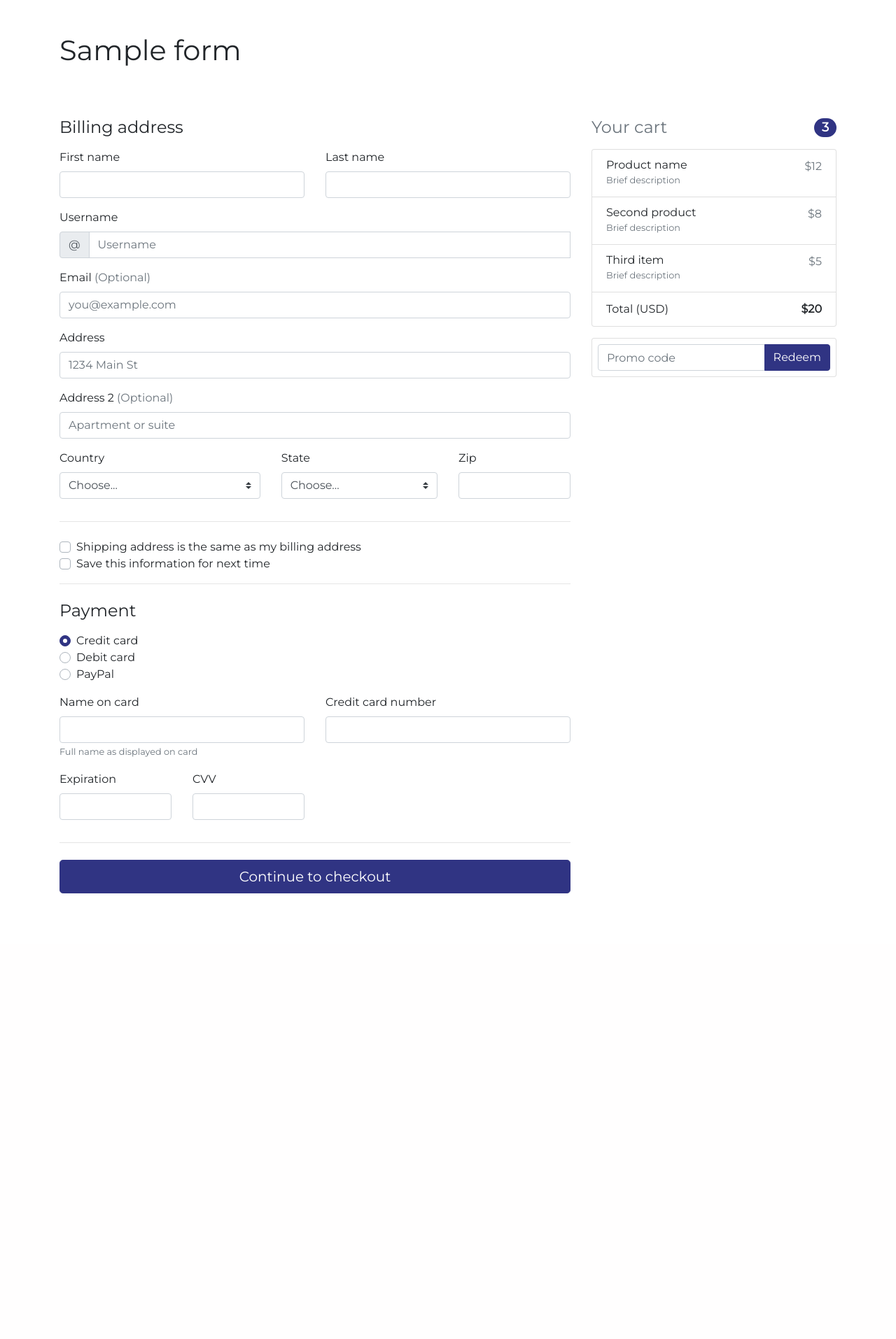
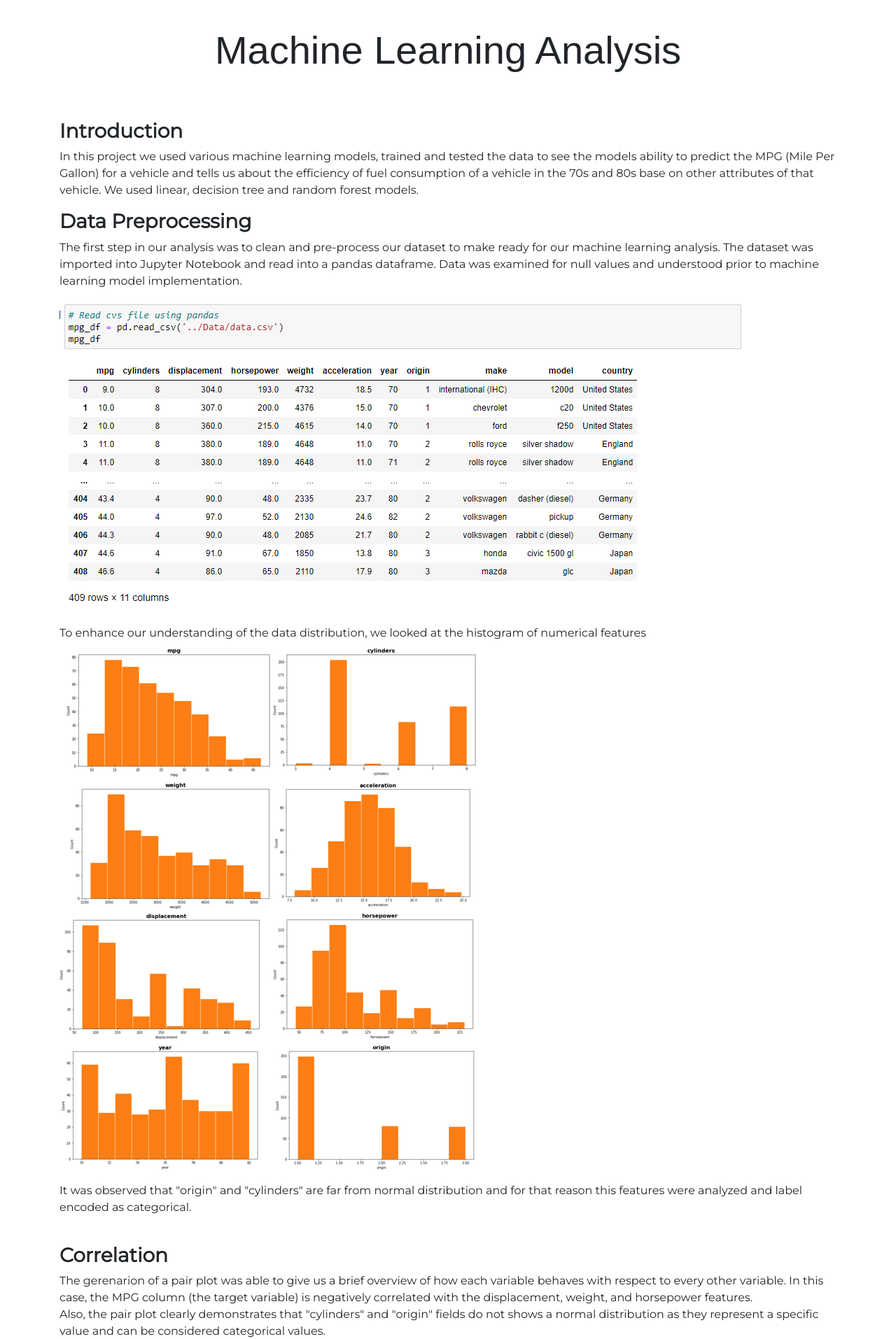
Before and after one commit to jessicapardo/Vintage-Cars-MPG, a Flask app: page /play in a window 1280 px wide. Shown: the part 72-1986 px from the top of the page at 70% size. Before the commit the page ends 1349 px from the top, so only its background shows below. Run offline with Flask 2, Linux system fonts and the light colour scheme; some libraries are stand-ins or nearby versions; some web fonts are replaced.

Commit message:
html update

```diff
--- a/templates/ML.html
+++ b/templates/ML.html
@@ -34,7 +34,7 @@
         </button>
         <div class="collapse navbar-collapse" id="navbarNavAltMarkup">
           <div class="navbar-nav">
-            <a href="/index" class="pl-md-0 p-3 text-white">Garage</a>
+            <a href="/index" class="pl-md-0 p-3 text-white">Front Page</a>
             <a href="/viz" class="p-3 text-decoration-none text-white">Visualizations</a>
             <a href="/ML" class="p-3 text-decoration-none text-white">Machine Learning</a>
             <a href="/play" class="p-3 text-decoration-none text-white">The Mechanics</a>
--- a/templates/play.html
+++ b/templates/play.html
@@ -1,12 +1,14 @@
 <!DOCTYPE html>
 <html lang="en">
+
 <head>
   <!-- Required meta tags -->
   <meta charset="utf-8">
   <meta name="viewport" content="width=device-width, initial-scale=1, shrink-to-fit=no">
-    <title>Play with the Data!</title>
+  <title>Machine Learning Analysis</title>
 
-    <link rel="stylesheet" href="https://use.fontawesome.com/releases/v5.6.3/css/all.css" integrity="sha384-UHRtZLI+pbxtHCWp1t77Bi1L4ZtiqrqD80Kn4Z8NTSRyMA2Fd33n5dQ8lWUE00s/" crossorigin="anonymous">
+  <link rel="stylesheet" href="https://use.fontawesome.com/releases/v5.6.3/css/all.css"
+    integrity="sha384-UHRtZLI+pbxtHCWp1t77Bi1L4ZtiqrqD80Kn4Z8NTSRyMA2Fd33n5dQ8lWUE00s/" crossorigin="anonymous">
 
   <link rel="stylesheet" href="../static/assets/css/bootstrap4-retro.min.css">
   <!-- JQuery -->
@@ -16,12 +18,14 @@
 
 
 </head>
+
 <body>
 
   <div class="bg-danger navbar-dark text-white">
     <div class="container">
       <nav class="navbar px-0 navbar-expand-lg navbar-dark">
-        <button class="navbar-toggler" type="button" data-toggle="collapse" data-target="#navbarNavAltMarkup" aria-controls="navbarNavAltMarkup" aria-expanded="false" aria-label="Toggle navigation">
+        <button class="navbar-toggler" type="button" data-toggle="collapse" data-target="#navbarNavAltMarkup"
+          aria-controls="navbarNavAltMarkup" aria-expanded="false" aria-label="Toggle navigation">
           <span class="navbar-toggler-icon"></span>
         </button>
         <div class="collapse navbar-collapse" id="navbarNavAltMarkup">
@@ -39,213 +43,107 @@
     </div>
   </div>
 
-
-
-<div class="container py-5 mb5">
-
-  <h1 class="mb-5">Sample form</h1>
-
-  <div class="row py-4">
-    <div class="col-md-4 order-md-2 mb-4">
-      <h4 class="d-flex justify-content-between align-items-center mb-3">
-        <span class="text-muted">Your cart</span>
-        <span class="badge badge-primary badge-pill">3</span>
-      </h4>
-      <ul class="list-group mb-3">
-        <li class="list-group-item d-flex justify-content-between lh-condensed">
-          <div>
-            <h6 class="my-0">Product name</h6>
-            <small class="text-muted">Brief description</small>
-          </div>
-          <span class="text-muted">$12</span>
-        </li>
-        <li class="list-group-item d-flex justify-content-between lh-condensed">
-          <div>
-            <h6 class="my-0">Second product</h6>
-            <small class="text-muted">Brief description</small>
-          </div>
-          <span class="text-muted">$8</span>
-        </li>
-        <li class="list-group-item d-flex justify-content-between lh-condensed">
-          <div>
-            <h6 class="my-0">Third item</h6>
-            <small class="text-muted">Brief description</small>
-          </div>
-          <span class="text-muted">$5</span>
-        </li>
-        <li class="list-group-item d-flex justify-content-between">
-          <span>Total (USD)</span>
-          <strong>$20</strong>
-        </li>
-      </ul>
-
-      <form class="card p-2">
-        <div class="input-group">
-          <input type="text" class="form-control" placeholder="Promo code">
-          <div class="input-group-append">
-            <button type="submit" class="btn btn-primary">Redeem</button>
+  <div class="row text-center" style="margin-top:3%">
+    <div class="col-md-12">
+      <h1 class="display-4">Machine Learning Analysis</h1>
     </div>
   </div>
-      </form>
+
+  <div class="container">
+    <div class="row">
+      <div class="col-lg-12 col-md-12" style="margin-top:5%">
+        <div class="box" style="padding-bottom: 20px;">
+          <h3 class="title"><b>Introduction</b></h3>
+          <p> In this project we used various machine learning models, trained and tested the data to see the models
+            ability to predict the MPG (Mile Per Gallon) for a vehicle and tells us about the efficiency of fuel
+            consumption of a vehicle in the 70s and 80s base on other attributes of that vehicle. We used linear,
+            decision tree and random forest models.
+          </p>
+          <h3 class="title"><b>Data Preprocessing</b></h3>
+          <p>
+            The first step in our analysis was to clean and pre-process our dataset to make ready for our machine
+            learning analysis. The dataset was imported into Jupyter Notebook and read into a pandas dataframe. Data was
+            examined for null values and understood prior to machine learning model implementation.
+          </p>
+          <a>
+            <img class="panel" src="../static/images/MLA1.PNG" alt="Data Gathering and Preprocessing">
+          </a>
+          <br>
+          <br>
+          <p>
+            To enhance our understanding of the data distribution, we looked at the histogram of numerical features
+            <a>
+              <img class="panel" src="../static/images/MLA2.PNG" alt="Data Histogram">
+            </a>
+          </p>
+          <p>
+            It was observed that "origin" and "cylinders" are far from normal distribution and for that reason this
+            features
+            were analyzed and label encoded as categorical.
+          </p>
+          <br>
+          <h3 class="title"><b>Correlation</b></h3>
+          <p>
+            The gerenarion of a pair plot was able to give us a brief overview of how each variable behaves with respect
+            to every other variable. In this case, the MPG column (the target variable) is negatively correlated with
+            the displacement, weight, and horsepower features.<br>
+            Also, the pair plot clearly demonstrates that "cylinders" and "origin" fields do not shows a normal
+            distribution as they represent a specific value and can be considered categorical values.
+          </p>
+          <a>
+            <img class="panel" src="../static/images/ml4.PNG" alt="Pair plot">
+          </a>
+          <p>
+            In the coorelation analysis we have found that weight and displacement have the highest correlation with
+            MPG. On the other hand, origin and number of cilynders have the lowest correlation.
+          </p>
+          <a>
+            <img class="panel" src="../static/images/ml5.PNG" alt="Pair plot">
+          </a>
+          <br>
+          <h3 class="title"><b>Selecting and Training Machine Learning Models</b></h3>
+          <p>
+            Since this is a regression problem, the following models were selected:<br>
+            1. Linear Regression<br>
+            2. Ridge<br>
+            3. Lasso<br>
+            4. ElasticNet<br>
+            5.Decision Tree Regressor<br>
+            6. Random Forest Regressor<br>
+            7. Ada Boost Regressor<br>
+            8. Gradient Boosting Regressor<br>
+            Each of the models were evaluated using Root Mean Squared Error (typical performance metric for regression
+            problems).
+          </p>
+          <a>
+            <img class="panel" src="../static/images/MLA3.PNG" alt="Models RMSE">
+          </a>
+          <br>
+          <br>
+          <p>Based on this comparison,The Random Forest model was choosen because it has the lowest RMSE and doesn't
+            overfit the in sample data.</p>
+          <h3 class="title"><b>Ramdom Forest Final Model</b></h3>
+          <a>
+            <img class="panel" src="../static/images/rf-final.PNG" alt="RF Final">
+          </a>
         </div>
-    <div class="col-md-8 order-md-1">
-      <h4 class="mb-3">Billing address</h4>
-      <form class="needs-validation" novalidate>
-        <div class="row">
-          <div class="col-md-6 mb-3">
-            <label for="firstName">First name</label>
-            <input type="text" class="form-control" id="firstName" placeholder="" value="" required>
-            <div class="invalid-feedback">
-              Valid first name is required.
-            </div>
-          </div>
-          <div class="col-md-6 mb-3">
-            <label for="lastName">Last name</label>
-            <input type="text" class="form-control" id="lastName" placeholder="" value="" required>
-            <div class="invalid-feedback">
-              Valid last name is required.
       </div>
     </div>
   </div>
 
-        <div class="mb-3">
-          <label for="username">Username</label>
-          <div class="input-group">
-            <div class="input-group-prepend">
-              <span class="input-group-text">@</span>
-            </div>
-            <input type="text" class="form-control" id="username" placeholder="Username" required>
-            <div class="invalid-feedback" style="width: 100%;">
-              Your username is required.
-            </div>
-          </div>
-        </div>
-
-        <div class="mb-3">
-          <label for="email">Email <span class="text-muted">(Optional)</span></label>
-          <input type="email" class="form-control" id="email" placeholder="you@example.com">
-          <div class="invalid-feedback">
-            Please enter a valid email address for shipping updates.
-          </div>
-        </div>
-
-        <div class="mb-3">
-          <label for="address">Address</label>
-          <input type="text" class="form-control" id="address" placeholder="1234 Main St" required>
-          <div class="invalid-feedback">
-            Please enter your shipping address.
-          </div>
-        </div>
-
-        <div class="mb-3">
-          <label for="address2">Address 2 <span class="text-muted">(Optional)</span></label>
-          <input type="text" class="form-control" id="address2" placeholder="Apartment or suite">
-        </div>
-
-        <div class="row">
-          <div class="col-md-5 mb-3">
-            <label for="country">Country</label>
-            <select class="custom-select d-block w-100" id="country" required>
-              <option value="">Choose...</option>
-              <option>United States</option>
-            </select>
-            <div class="invalid-feedback">
-              Please select a valid country.
-            </div>
-          </div>
-          <div class="col-md-4 mb-3">
-            <label for="state">State</label>
-            <select class="custom-select d-block w-100" id="state" required>
-              <option value="">Choose...</option>
-              <option>California</option>
-            </select>
-            <div class="invalid-feedback">
-              Please provide a valid state.
-            </div>
-          </div>
-          <div class="col-md-3 mb-3">
-            <label for="zip">Zip</label>
-            <input type="text" class="form-control" id="zip" placeholder="" required>
-            <div class="invalid-feedback">
-              Zip code required.
-            </div>
-          </div>
-        </div>
-        <hr class="mb-4">
-        <div class="custom-control custom-checkbox">
-          <input type="checkbox" class="custom-control-input" id="same-address">
-          <label class="custom-control-label" for="same-address">Shipping address is the same as my billing address</label>
-        </div>
-        <div class="custom-control custom-checkbox">
-          <input type="checkbox" class="custom-control-input" id="save-info">
-          <label class="custom-control-label" for="save-info">Save this information for next time</label>
-        </div>
-        <hr class="mb-4">
-
-        <h4 class="mb-3">Payment</h4>
-
-        <div class="d-block my-3">
-          <div class="custom-control custom-radio">
-            <input id="credit" name="paymentMethod" type="radio" class="custom-control-input" checked required>
-            <label class="custom-control-label" for="credit">Credit card</label>
-          </div>
-          <div class="custom-control custom-radio">
-            <input id="debit" name="paymentMethod" type="radio" class="custom-control-input" required>
-            <label class="custom-control-label" for="debit">Debit card</label>
-          </div>
-          <div class="custom-control custom-radio">
-            <input id="paypal" name="paymentMethod" type="radio" class="custom-control-input" required>
-            <label class="custom-control-label" for="paypal">PayPal</label>
-          </div>
-        </div>
-        <div class="row">
-          <div class="col-md-6 mb-3">
-            <label for="cc-name">Name on card</label>
-            <input type="text" class="form-control" id="cc-name" placeholder="" required>
-            <small class="text-muted">Full name as displayed on card</small>
-            <div class="invalid-feedback">
-              Name on card is required
-            </div>
-          </div>
-          <div class="col-md-6 mb-3">
-            <label for="cc-number">Credit card number</label>
-            <input type="text" class="form-control" id="cc-number" placeholder="" required>
-            <div class="invalid-feedback">
-              Credit card number is required
-            </div>
-          </div>
-        </div>
-        <div class="row">
-          <div class="col-md-3 mb-3">
-            <label for="cc-expiration">Expiration</label>
-            <input type="text" class="form-control" id="cc-expiration" placeholder="" required>
-            <div class="invalid-feedback">
-              Expiration date required
-            </div>
-          </div>
-          <div class="col-md-3 mb-3">
-            <label for="cc-cvv">CVV</label>
-            <input type="text" class="form-control" id="cc-cvv" placeholder="" required>
-            <div class="invalid-feedback">
-              Security code required
-            </div>
-          </div>
-        </div>
-        <hr class="mb-4">
-        <button class="btn btn-primary btn-lg btn-block" type="submit">Continue to checkout</button>
-      </form>
-    </div>
-  </div>
-</div>
-
-
-
   <!-- Optional JavaScript -->
   <!-- jQuery first, then Popper.js, then Bootstrap JS -->
 
-  <script src="https://code.jquery.com/jquery-3.3.1.slim.min.js" integrity="sha384-q8i/X+965DzO0rT7abK41JStQIAqVgRVzpbzo5smXKp4YfRvH+8abtTE1Pi6jizo" crossorigin="anonymous"></script>
-  <script src="https://cdnjs.cloudflare.com/ajax/libs/popper.js/1.14.7/umd/popper.min.js" integrity="sha384-UO2eT0CpHqdSJQ6hJty5KVphtPhzWj9WO1clHTMGa3JDZwrnQq4sF86dIHNDz0W1" crossorigin="anonymous"></script>
-  <script src="https://stackpath.bootstrapcdn.com/bootstrap/4.3.1/js/bootstrap.min.js" integrity="sha384-JjSmVgyd0p3pXB1rRibZUAYoIIy6OrQ6VrjIEaFf/nJGzIxFDsf4x0xIM+B07jRM" crossorigin="anonymous"></script>
+  <script src="https://code.jquery.com/jquery-3.3.1.slim.min.js"
+    integrity="sha384-q8i/X+965DzO0rT7abK41JStQIAqVgRVzpbzo5smXKp4YfRvH+8abtTE1Pi6jizo"
+    crossorigin="anonymous"></script>
+  <script src="https://cdnjs.cloudflare.com/ajax/libs/popper.js/1.14.7/umd/popper.min.js"
+    integrity="sha384-UO2eT0CpHqdSJQ6hJty5KVphtPhzWj9WO1clHTMGa3JDZwrnQq4sF86dIHNDz0W1"
+    crossorigin="anonymous"></script>
+  <script src="https://stackpath.bootstrapcdn.com/bootstrap/4.3.1/js/bootstrap.min.js"
+    integrity="sha384-JjSmVgyd0p3pXB1rRibZUAYoIIy6OrQ6VrjIEaFf/nJGzIxFDsf4x0xIM+B07jRM"
+    crossorigin="anonymous"></script>
 
 </body>
+
 </html>
```
Also changed, not shown: templates/index.html (+1 -15 lines). Lines whose indentation alone changed are shown as unchanged.
